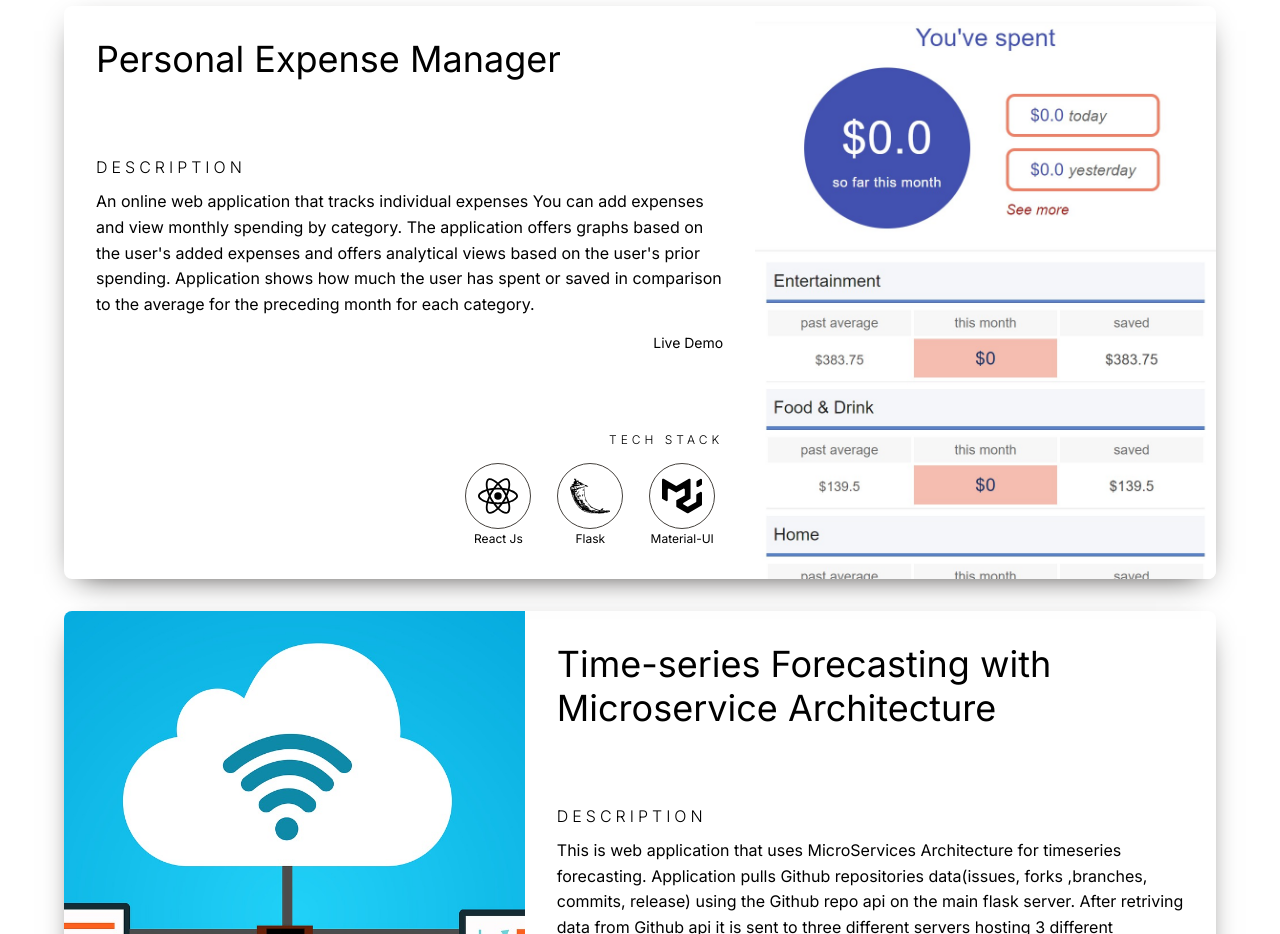
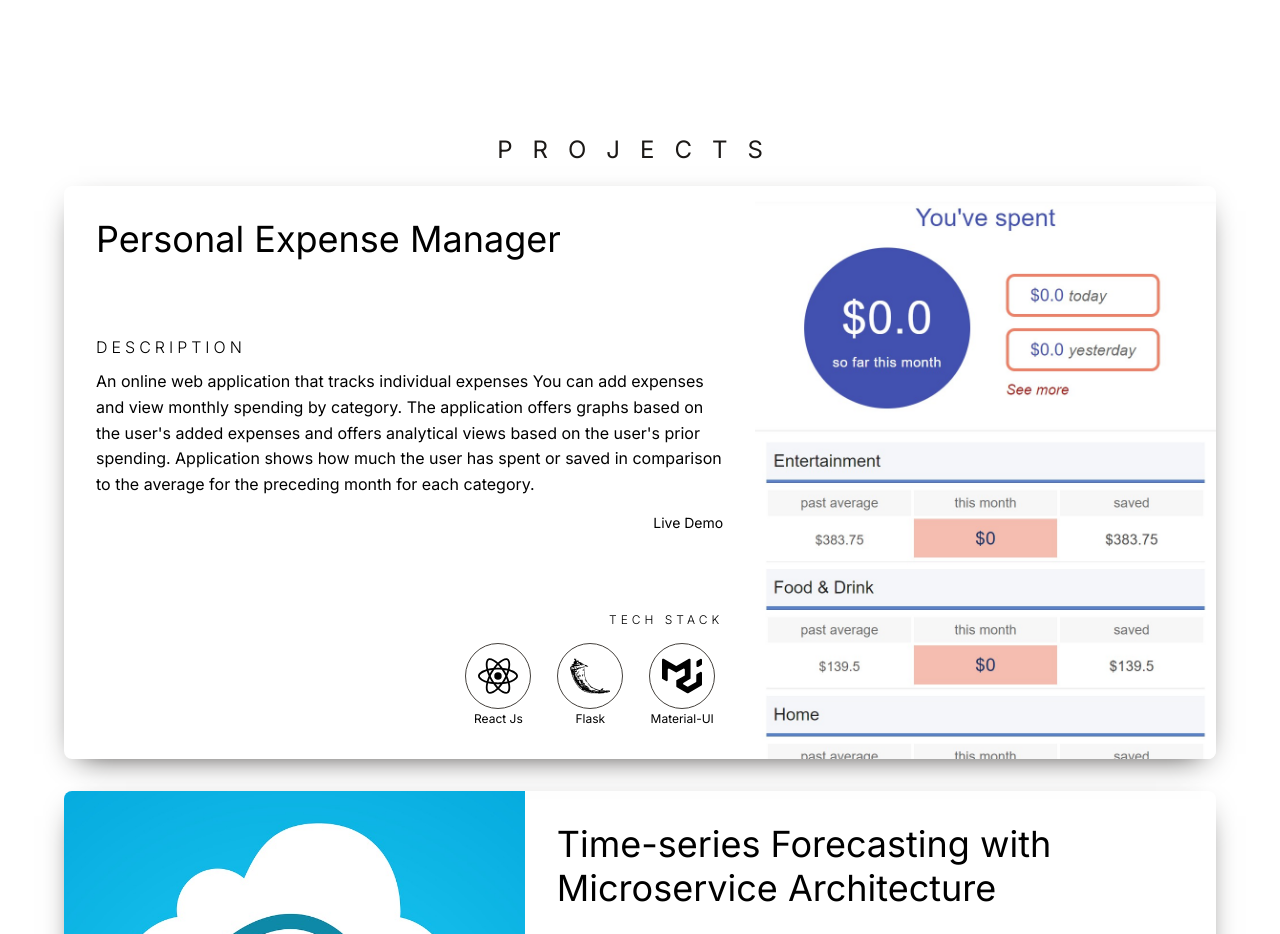
Before and after one commit to bvedang/portfolio, a React (Vite) app: page / in a window 1280 px wide. Shown: the part 1860-2794 px from the top of the page. Built offline with nearby package versions, Linux system fonts and the light colour scheme.

Commit message:
update route

```diff
--- a/index.html
+++ b/index.html
@@ -3,10 +3,10 @@
 
 <head>
   <meta charset="UTF-8" />
-  <link rel="icon" type="image/svg+xml" href="/vite.svg" />
+  <link rel="icon" type="image/svg+xml" href="./public/assets/portfolio.png" />
   <meta name="viewport" content="width=device-width, initial-scale=1.0" />
   <meta name="color-scheme" content="dark" />
-  <title>Porfolio</title>
+  <title>Vedang Barhate</title>
   <link rel="preconnect" href="https://fonts.googleapis.com">
   <link rel="preconnect" href="https://fonts.gstatic.com" crossorigin>
   <link href="https://fonts.googleapis.com/css2?family=Inter:wght@300;400;500;600;700&display=swap" rel="stylesheet">
--- a/src/components/Project.jsx
+++ b/src/components/Project.jsx
@@ -6,10 +6,14 @@ import MaterialUiIcon from './techIcons/MaterialUiIcon';
 import TensorflowIcon from './techIcons/TensorflowIcon';
 import PandasIcon from './techIcons/PandasIcon';
 import NumpyIcon from './techIcons/NumpyIcon';
+import Title from './Title';
 
 function Project() {
   return (
     <div className={[styles.projectContainer, 'mx-auto my-20'].join(' ')}>
+      <div className="flex items-end justify-center md:mt-32 sm:mt-20 mt-16">
+        <Title> Projects</Title>
+      </div>
       <div
         className={[
           styles.project,
--- a/vite.config.js
+++ b/vite.config.js
@@ -1,7 +1,8 @@
-import { defineConfig } from 'vite'
-import react from '@vitejs/plugin-react'
+import { defineConfig } from 'vite';
+import react from '@vitejs/plugin-react';
 
 // https://vitejs.dev/config/
 export default defineConfig({
-  plugins: [react()]
-})
+  base: '/portfolio/',
+  plugins: [react()],
+});
```
Also changed, not shown: public/assets/portfolio.png (added).
